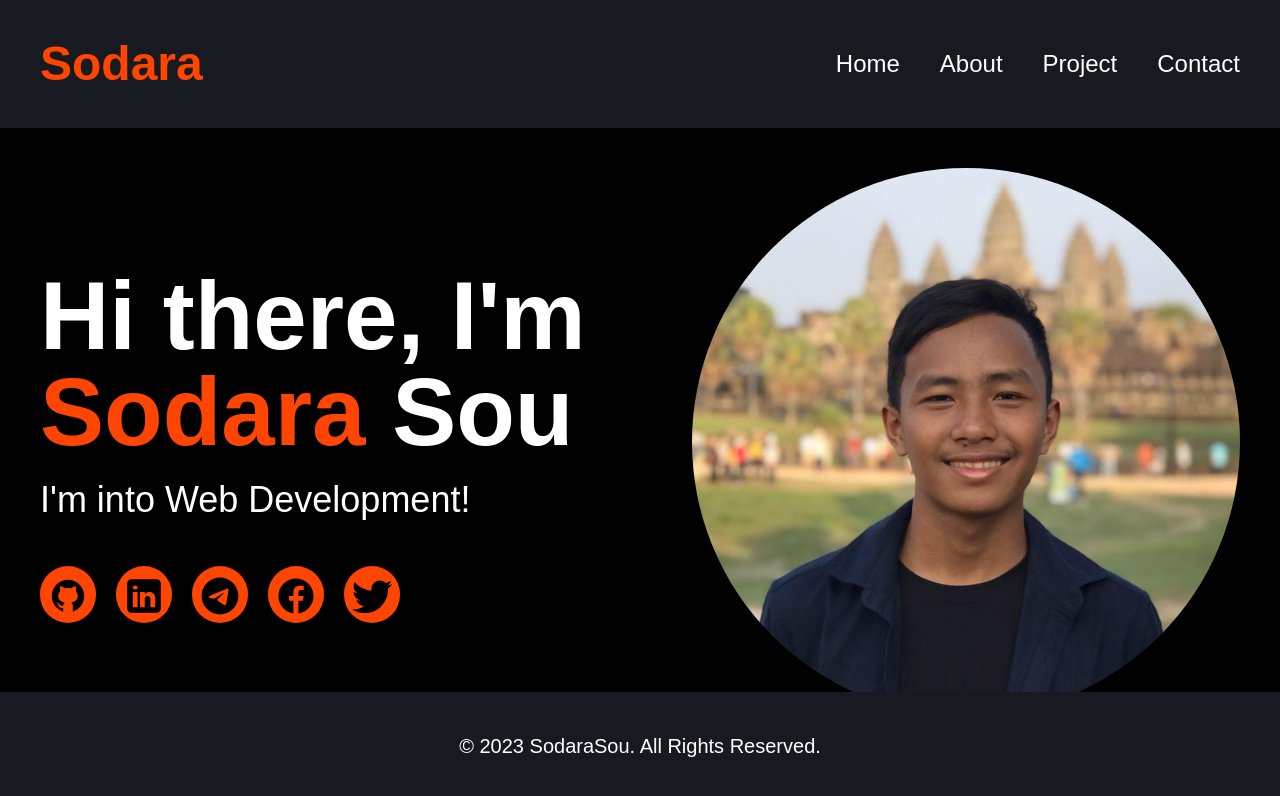
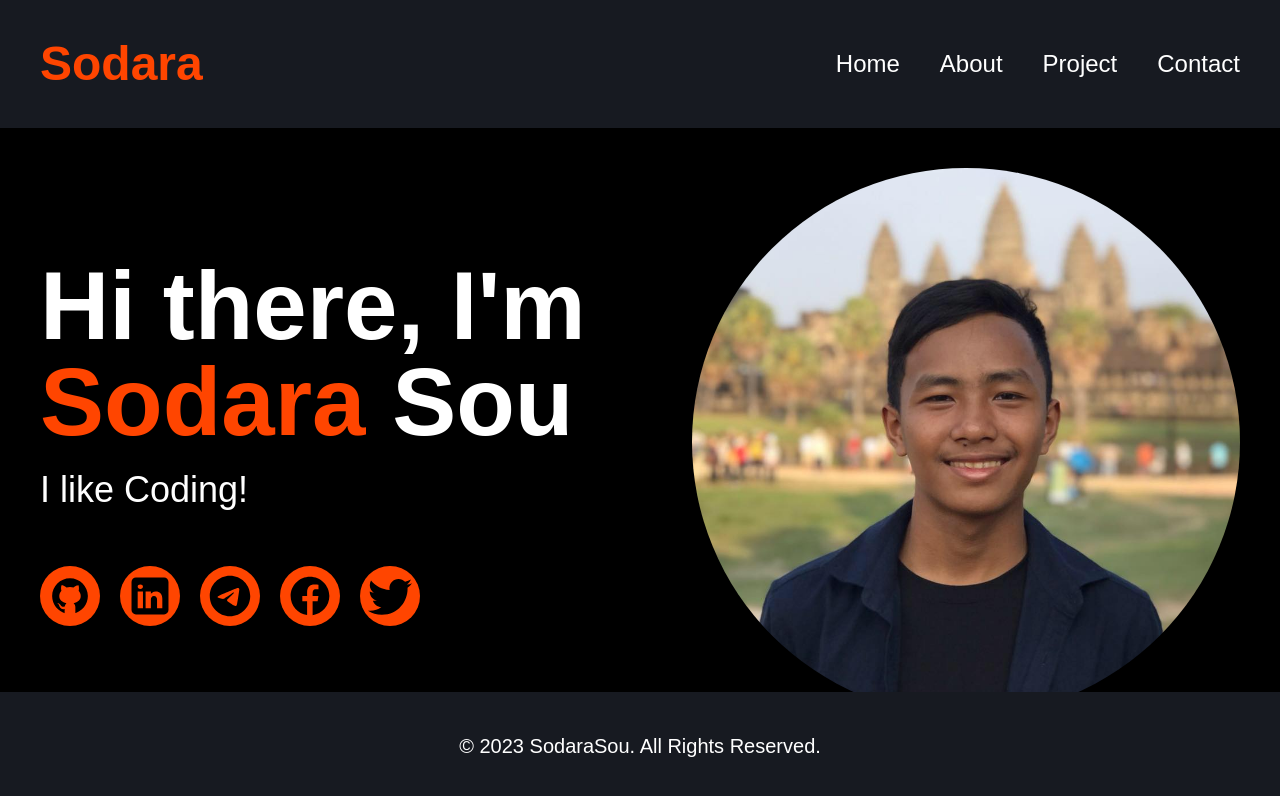
Before and after one commit to SodaraSou/My-Portfolio, a React (Create React App) app: page / in a window 1280 px wide. Shown: the top 796 px of the page. Built offline with nearby package versions, Linux system fonts and the light colour scheme.

Commit message:
Finished

```diff
--- a/src/components/Hero.jsx
+++ b/src/components/Hero.jsx
@@ -8,75 +8,46 @@ import twitterImage from "../images/twitter.svg";
 function Hero() {
   return (
     <section id="hero">
-      <div className="flex flex-col-reverse md:flex-row p-10 justify-center items-center space-y-14 md:space-y-0 md:space-x-5">
-        <div className="space-y-10 md:space-y-14 text-center md:text-left mt-10 md:mt-0">
+      <div className="flex flex-col-reverse md:flex-row p-10 justify-center items-center md:space-x-5">
+        <div className="space-y-10 md:space-y-14 text-center md:text-left">
           <div>
             <h1 className="text-5xl md:text-8xl mb-5 font-bold">
               Hi there, I'm <span className="text-daraOrange">Sodara</span> Sou
             </h1>
-            <h2 className="text-2xl md:text-4xl">
-              I'm into <span>Web Development!</span>
-            </h2>
+            <h2 className="text-2xl md:text-4xl">I like Coding!</h2>
           </div>
-          <div className="space-x-2 md:space-x-5">
+          <div className="space-x-2 md:space-x-5 flex justify-center md:justify-start">
+            <div className="bg-daraOrange rounded-full p-2 hover:-translate-y-1.5 duration-150">
+              <a href="https://github.com/SodaraSou" target="_blank">
+                <img src={githubImage} alt="github" className="w-11" />
+              </a>
+            </div>
+            <div className="bg-daraOrange rounded-full p-2 hover:-translate-y-1.5 duration-150">
               <a
-              href="https://github.com/SodaraSou"
-              className="bg-daraOrange rounded-full px-1 py-3 md:px-2 md:py-5"
+                href="https://www.linkedin.com/in/sou-sodara-7683b4267/"
                 target="_blank"
               >
-              <img
-                src={githubImage}
-                alt="github"
-                className="inline-block w-8 md:w-10"
-              />
+                <img src={linkedInImage} alt="linkedin" className="w-11" />
               </a>
-            <a
-              href="https://www.linkedin.com/in/sou-sodara-7683b4267/"
-              className="bg-daraOrange rounded-full px-1 py-3 md:px-2 md:py-5"
-              target="_blank"
-            >
-              <img
-                src={linkedInImage}
-                alt="linkedin"
-                className="inline-block w-8 md:w-10"
-              />
+            </div>
+            <div className="bg-daraOrange rounded-full p-2 hover:-translate-y-1.5 duration-150">
+              <a href="https://t.me/SodaraSou" target="_blank">
+                <img src={telegramImage} alt="telegram" className="w-11" />
               </a>
-            <a
-              href="https://t.me/SodaraSou"
-              className="bg-daraOrange rounded-full px-1 py-3 md:px-2 md:py-5"
-              target="_blank"
-            >
-              <img
-                src={telegramImage}
-                alt="telegram"
-                className="inline-block w-8 md:w-10"
-              />
+            </div>
+            <div className="bg-daraOrange rounded-full p-2 hover:-translate-y-1.5 duration-150">
+              <a href="#" target="_blank">
+                <img src={facebookImage} alt="facebook" className="w-11" />
               </a>
-            <a
-              href="/"
-              className="bg-daraOrange rounded-full px-1 py-3 md:px-2 md:py-5"
-              target="_blank"
-            >
-              <img
-                src={facebookImage}
-                alt="facebook"
-                className="inline-block w-8 md:w-10"
-              />
-            </a>
-            <a
-              href="/"
-              className="bg-daraOrange rounded-full px-1 py-3 md:px-2 md:py-5"
-              target="_blank"
-            >
-              <img
-                src={twitterImage}
-                alt="twitter"
-                className="inline-block w-8 md:w-10"
-              />
+            </div>
+            <div className="bg-daraOrange rounded-full p-2 hover:-translate-y-1.5 duration-150">
+              <a href="#" target="_blank">
+                <img src={twitterImage} alt="twitter" className="w-11" />
               </a>
             </div>
           </div>
-        <div>
+        </div>
+        <div className="mb-10 md:mb-0">
           <img src={myImage} alt="myImage" className="rounded-full" />
         </div>
       </div>
```
Lines whose indentation alone changed are shown as unchanged.
